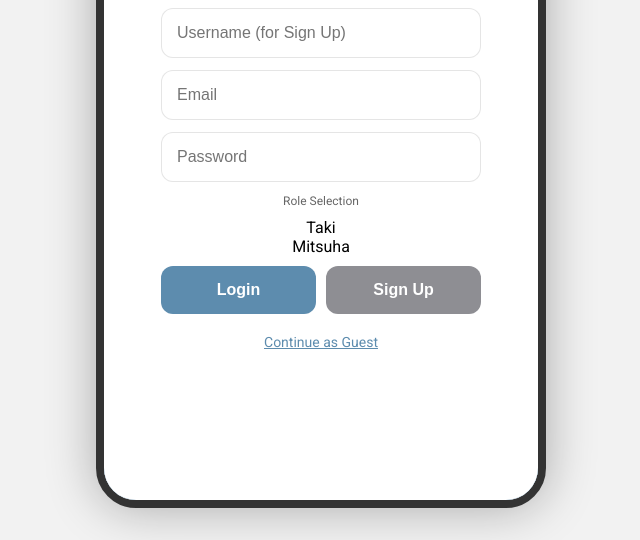
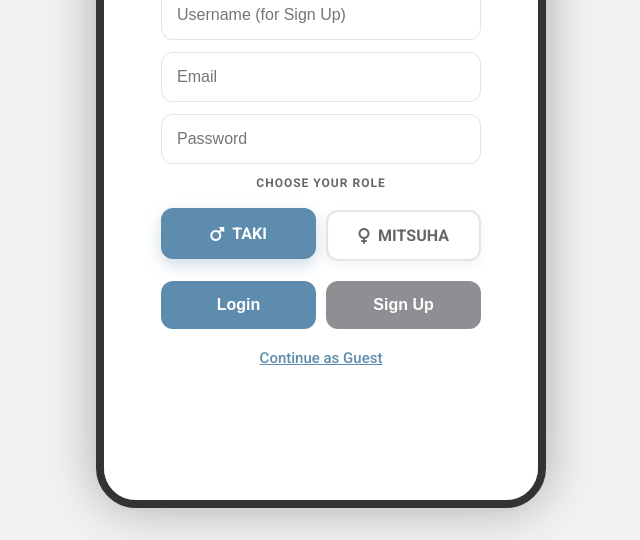
Before and after one commit to Pranay-Pardeshi/Life-Calendar, a plain HTML site: page index.html in a window 1280 px wide. Shown: the part 260-800 px from the top of the page, without its empty margins (319-959 px from the left). Drawn offline with Linux system fonts and the light colour scheme; no server answers.

Commit message:
Update index.html

```diff
--- a/index.html
+++ b/index.html
@@ -93,11 +93,25 @@
         .auth-btn {
             width: 100%; padding: 15px; border-radius: 12px; border: none;
             background: var(--theme-color); color: white; font-weight: 700; font-size: 16px;
-            cursor: pointer;
+            cursor: pointer; touch-action: manipulation; transition: 0.2s;
         }
+        .auth-btn:active { transform: scale(0.97); }
         .auth-btn-group { display: flex; gap: 10px; margin-top: 10px; width: 100%; }
         .auth-btn.secondary { background: #8e8e93; }
-        .guest-btn { margin-top: 20px; color: var(--theme-color); cursor: pointer; font-size: 14px; text-decoration: underline; }
+        .guest-btn { margin-top: 20px; color: var(--theme-color); cursor: pointer; font-size: 15px; font-weight: 500; text-decoration: underline; touch-action: manipulation; }
+
+        .role-selector { display: flex; gap: 10px; margin: 20px 0; width: 100%; }
+        .role-btn {
+            flex: 1; padding: 14px; border: 2px solid var(--border-color); border-radius: 12px;
+            cursor: pointer; font-weight: 700; color: var(--text-sub); transition: 0.3s;
+            background: #fff; display: flex; justify-content: center; align-items: center; gap: 8px;
+            box-shadow: 0 4px 12px rgba(0,0,0,0.05); touch-action: manipulation;
+        }
+        .role-btn.active {
+            border-color: var(--theme-color); color: #fff; background: var(--theme-color);
+            transform: translateY(-2px); box-shadow: 0 6px 15px rgba(93, 140, 174, 0.3);
+        }
+        [data-theme="mitsuha"] .role-btn.active { box-shadow: 0 6px 15px rgba(255, 107, 107, 0.3); }
 
         /* --- UI COMPONENTS --- */
         .status-bar {
@@ -200,10 +214,14 @@
                 <input type="email" id="auth-email" class="auth-input" placeholder="Email">
                 <input type="password" id="auth-pass" class="auth-input" placeholder="Password">
 
-                <div style="font-size:12px; color:var(--text-sub); margin-bottom:10px;">Role Selection</div>
+                <div style="font-size:12px; color:var(--text-sub); margin-bottom:10px; font-weight:700; letter-spacing:1px;">CHOOSE YOUR ROLE</div>
                 <div class="role-selector">
-                    <div class="role-btn active" id="btn-taki" onclick="setRole('Taki')">Taki</div>
-                    <div class="role-btn" id="btn-mitsuha" onclick="setRole('Mitsuha')">Mitsuha</div>
+                    <div class="role-btn active" id="btn-taki" onclick="setRole('Taki')">
+                        <i class="fas fa-mars"></i> TAKI
+                    </div>
+                    <div class="role-btn" id="btn-mitsuha" onclick="setRole('Mitsuha')">
+                        <i class="fas fa-venus"></i> MITSUHA
+                    </div>
                 </div>
 
                 <div class="auth-btn-group">
@@ -402,7 +420,7 @@
         const fileInput = document.getElementById('entry-img-input');
         const file = fileInput.files[0];
 
-        showPopup("Saving...", "Weaving your memory into the timeline...");
+        showPopup("Saving...", "Connecting timeline..."); // Show saving popup
 
         const ist = getIST();
         const entryData = {
@@ -440,6 +458,7 @@
         entryImageData = null;
         switchTab('entries');
         showPopup("Saved", "The memory has been woven into Musubi.");
+        setTimeout(closePopup, 3000); // Auto-close after 3 seconds
     }
 
     // --- THEME & DATA ---
```
